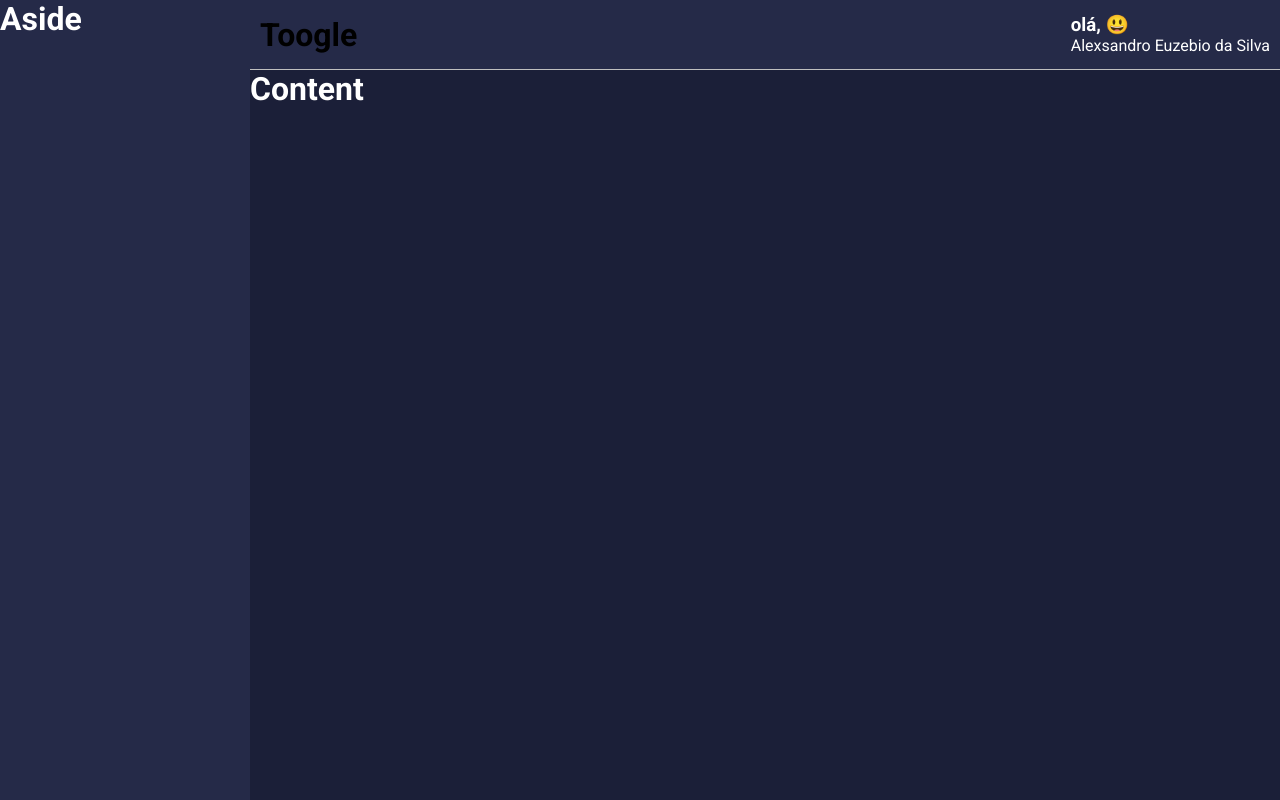
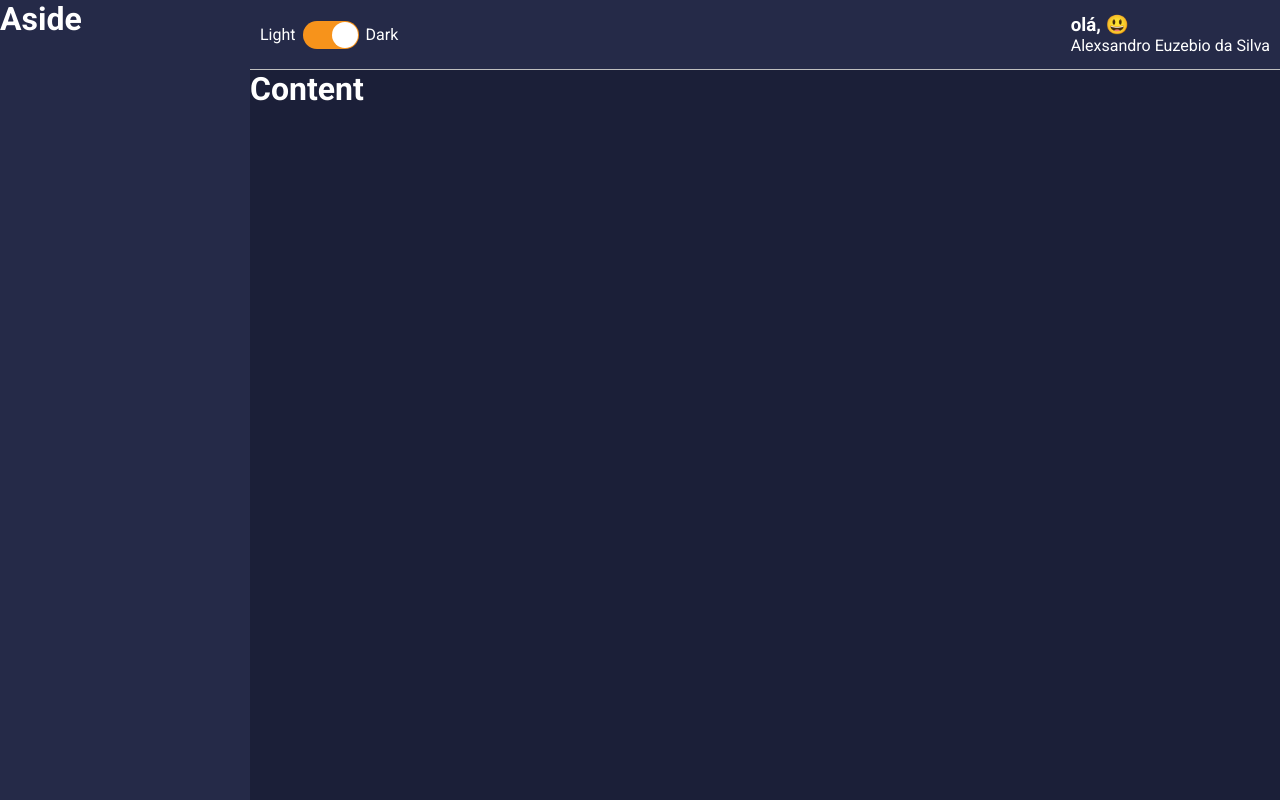
Before and after one commit to AlexsandroProjetosOficial/carteira, a React (Create React App) app: page / in a window 1280 px wide. Built offline with nearby package versions, Linux system fonts and the light colour scheme.

Commit message:
Incluindo o toggle no MainHeader.

```diff
--- a/package.json
+++ b/package.json
@@ -13,6 +13,7 @@
         "react": "^17.0.1",
         "react-dom": "^17.0.1",
         "react-scripts": "4.0.1",
+        "react-switch": "^5.0.1",
         "styled-components": "^5.2.1",
         "typescript": "^4.0.3",
         "web-vitals": "^0.2.4"
--- a/src/components/MainHeader/index.tsx
+++ b/src/components/MainHeader/index.tsx
@@ -1,5 +1,6 @@
 import React, { useMemo } from 'react';
 import emojis from '../../utils/emojis';
+import Toggle from '../Toggle';
 import {
     Container,
     Profile,
@@ -15,7 +16,7 @@
 
     return (
         <Container>
-            <h1>Toogle</h1>
+            <Toggle />
             <Profile>
                 <Welcome>olá, {emoji}</Welcome>
                 <UserName>Alexsandro Euzebio da Silva</UserName>
--- /dev/null
+++ b/src/components/Toggle/index.tsx
@@ -0,0 +1,22 @@
+import React from 'react';
+import {
+    Container,
+    ToggleLabel,
+    ToggleSelector
+} from './styles';
+
+const Toggle: React.FC = () => (
+    <Container>
+        <ToggleLabel>Light</ToggleLabel>
+        <ToggleSelector
+            checked
+            uncheckedIcon = {false}
+            checkedIcon = {false}
+            onChange = {() => console.log('mudou')}
+        />
+        <ToggleLabel>Dark</ToggleLabel>
+    </Container>
+);
+
+
+export default Toggle;
--- /dev/null
+++ b/src/components/Toggle/styles.ts
@@ -0,0 +1,19 @@
+import styled from 'styled-components';
+import Switch, { ReactSwitchProps } from 'react-switch';
+
+export const Container = styled.div`
+    display: flex;
+    align-items: center;
+`;
+
+export const ToggleLabel = styled.span`
+    color: ${props => props.theme.colors.white};
+`;
+
+export const ToggleSelector = styled(Switch).attrs<ReactSwitchProps>(
+    ({ theme }) => ({
+        onColor: theme.colors.info,
+        offColor: theme.colors.warning
+    })) <ReactSwitchProps>`
+    margin: 0 7px;
+`;
```
Also changed, not shown: 2 other files (tests, documents, lock files or other folders).
